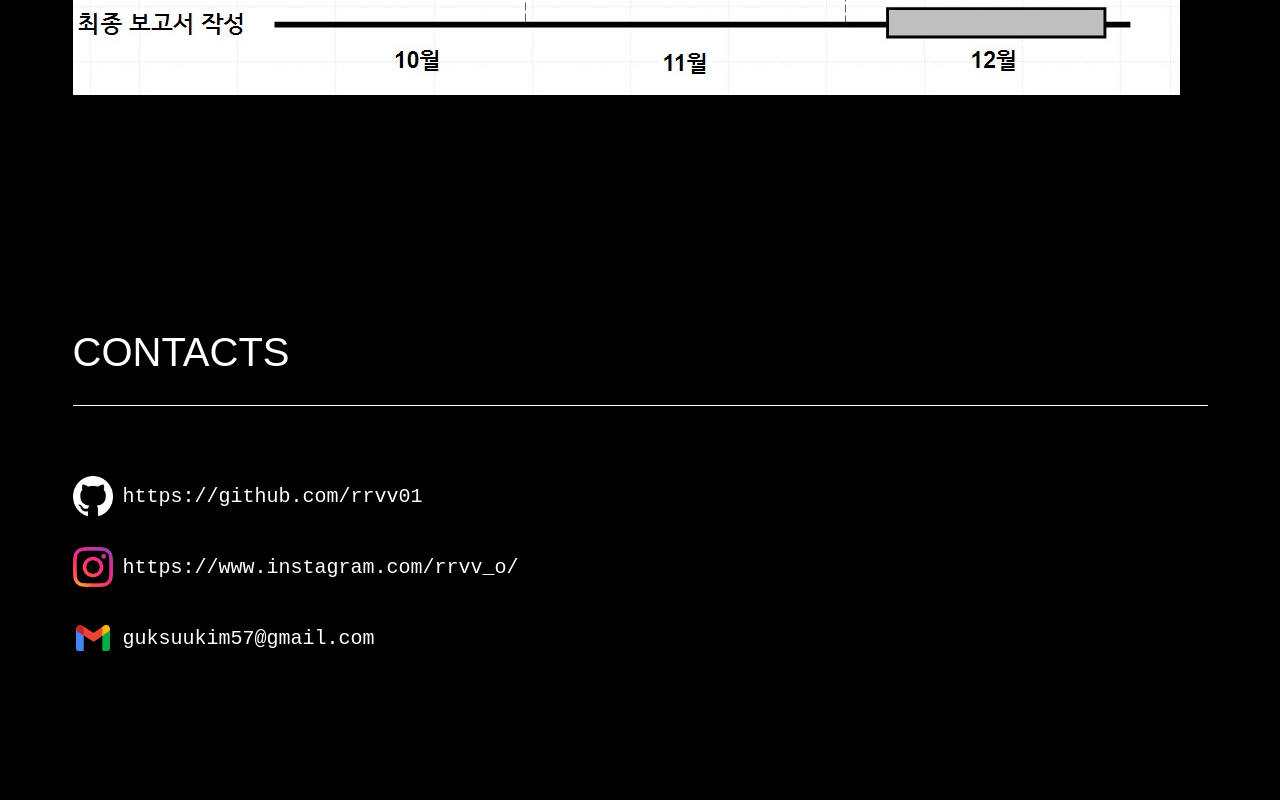
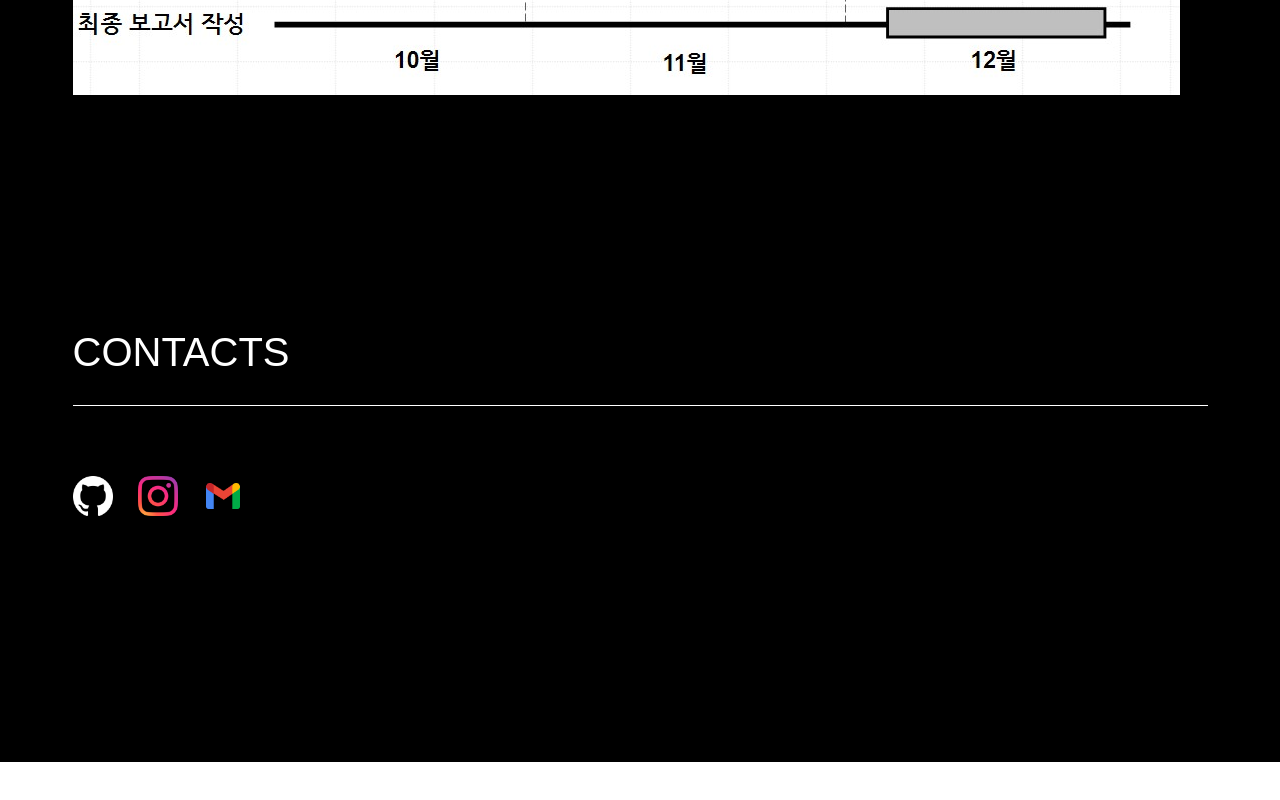
Before and after one commit to rrvv01/portfolio, a Next.js app: page / in a window 1280 px wide. Shown: the part 3252-4052 px from the top of the page. After the commit the page ends 4014 px from the top, so only its background shows below. Built offline with nearby package versions, Linux system fonts and the light colour scheme; a web font is replaced by a local one.

Commit message:
자기소개 페이지 최종

```diff
--- a/app/page.jsx
+++ b/app/page.jsx
@@ -127,19 +127,19 @@ export default function Home() {
               <li>
                 <Link className={styles.contact} href='https://github.com/rrvv01' rel="noreferrer">
                   <img className={styles.linkIcon} src="./main/contact/github.png" alt="" />
-                  <span className={styles.contactLink}>https://github.com/rrvv01</span>
+                  {/* <span className={styles.contactLink}>https://github.com/rrvv01</span> */}
                 </Link>
               </li>
               <li>
                 <Link className={styles.contact} href='https://www.instagram.com/rrvv_o/' rel="noreferrer">
                   <img className={styles.linkIcon} src="./main/contact/instagram.png" alt="" />
-                  <span className={styles.contactLink}>https://www.instagram.com/rrvv_o/</span>
+                  {/* <span className={styles.contactLink}>https://www.instagram.com/rrvv_o/</span> */}
                 </Link>
               </li>
               <li>
                 <Link className={styles.contact} href='https://www.rlaaudrb1104@gmail.com' rel="noreferrer">
                   <img className={styles.linkIcon} src="./main/contact/gmail.png" alt="" />
-                  <span className={styles.contactLink}>guksuukim57@gmail.com</span>
+                  {/* <span className={styles.contactLink}>guksuukim57@gmail.com</span> */}
                 </Link>
               </li>
 
--- a/app/page.module.css
+++ b/app/page.module.css
@@ -182,7 +182,7 @@
 .contactsList {
     margin-top: 40px;
     display: flex;
-    flex-direction: column;
+    flex-direction: row;
     gap: 25px;
 }
 
```
